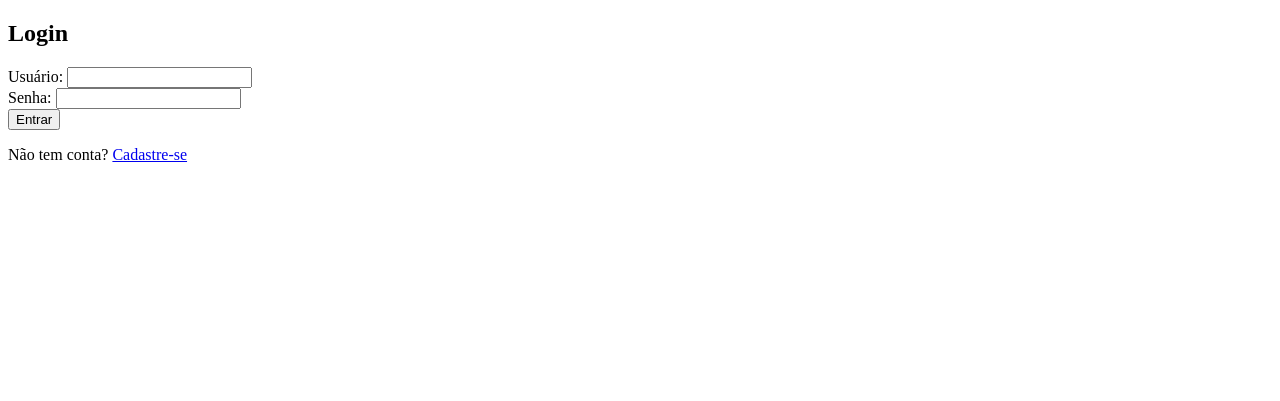
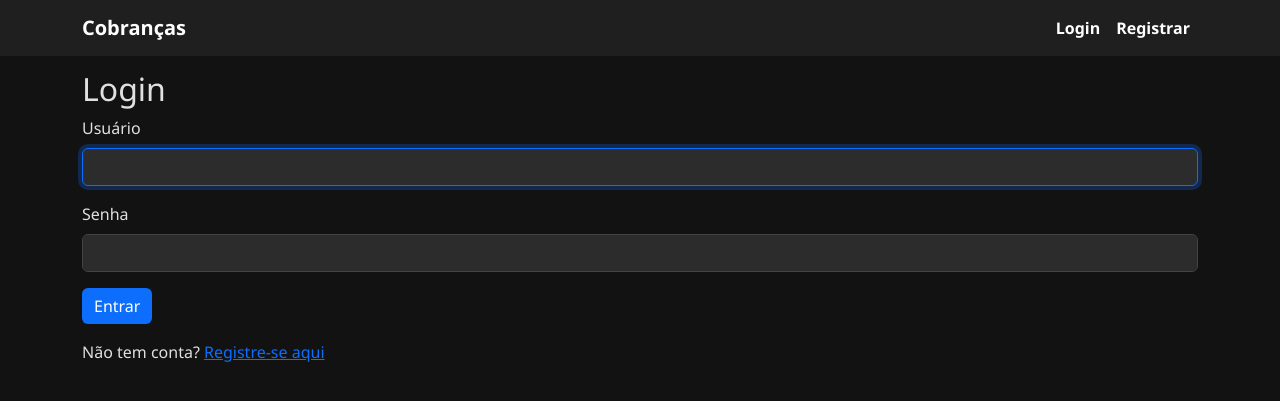
Before and after one commit to guandrade97/sistema-cobranca04, a Flask app: page /login in a window 1280 px wide. Shown: the top 401 px of the page. Run offline with Flask 3, Linux system fonts and the light colour scheme; some libraries are stand-ins or nearby versions.

Commit message:
Update login.html

```diff
--- a/templates/login.html
+++ b/templates/login.html
@@ -1,30 +1,19 @@
-<!DOCTYPE html>
-<html lang="pt-BR">
-<head>
-  <meta charset="UTF-8" />
-  <title>Login</title>
-</head>
-<body>
-  <h2>Login</h2>
-  {% with messages = get_flashed_messages() %}
-    {% if messages %}
-      <ul>
-        {% for message in messages %}
-          <li style="color:red;">{{ message }}</li>
-        {% endfor %}
-      </ul>
-    {% endif %}
-  {% endwith %}
+{% extends "base.html" %}
 
-  <form method="POST" action="{{ url_for('login') }}">
-    <label>Usuário:</label>
-    <input type="text" name="username" required />
-    <br />
-    <label>Senha:</label>
-    <input type="password" name="password" required />
-    <br />
-    <button type="submit">Entrar</button>
-  </form>
-  <p>Não tem conta? <a href="{{ url_for('register') }}">Cadastre-se</a></p>
-</body>
-</html>
+{% block title %}Login - Sistema de Cobrança{% endblock %}
+
+{% block content %}
+<h2>Login</h2>
+<form method="POST" action="{{ url_for('login') }}">
+    <div class="mb-3">
+        <label for="username" class="form-label">Usuário</label>
+        <input type="text" class="form-control" id="username" name="username" required autofocus>
+    </div>
+    <div class="mb-3">
+        <label for="password" class="form-label">Senha</label>
+        <input type="password" class="form-control" id="password" name="password" required>
+    </div>
+    <button type="submit" class="btn btn-primary">Entrar</button>
+</form>
+<p class="mt-3">Não tem conta? <a href="{{ url_for('register') }}">Registre-se aqui</a></p>
+{% endblock %}
```
